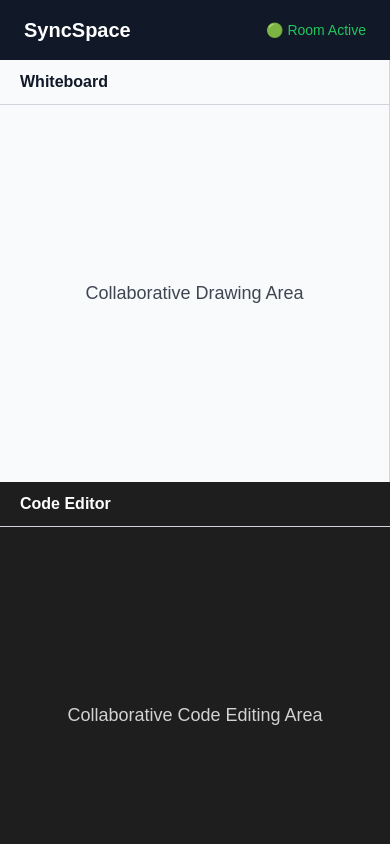
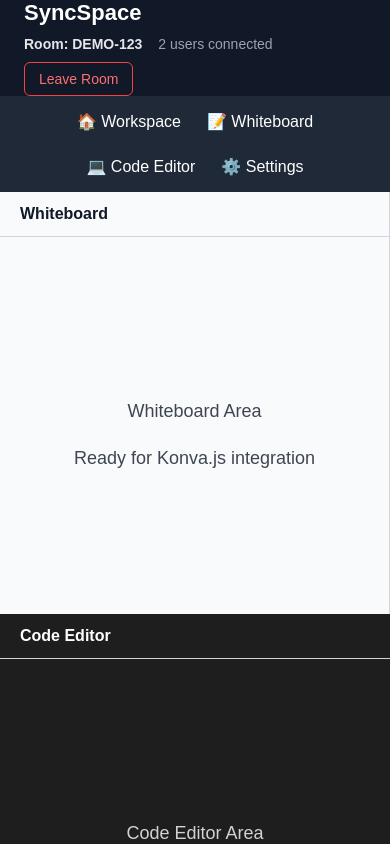
Before and after one commit to Aditya1471/SyncSpace, a React (Vite) app in the folder client/: page / in a window 390 px wide. Shown: the top 844 px of the page. Built offline with nearby package versions, Linux system fonts and the light colour scheme.

Commit message:
Improve SaaS workspace UI with reusable components and responsive layout

```diff
--- a/client/src/App.css
+++ b/client/src/App.css
@@ -1,27 +1,109 @@
+* {
+  box-sizing: border-box;
+}
+
+body {
+  overflow-x: hidden;
+}
+
 .header {
-  height: 60px;
-  background: #111827;
-  color: white;
-
+  min-height: 64px;
   display: flex;
   justify-content: space-between;
   align-items: center;
-
+  gap: 24px;
   padding: 0 24px;
-
-  font-size: 20px;
-  font-weight: bold;
+  background-color: #111827;
+  color: white;
 }
 
-.status {
+.brand h1 {
+  margin: 0;
+  font-size: 22px;
+  font-weight: 700;
+}
+
+.header-info {
+  display: flex;
+  align-items: center;
+  gap: 20px;
+}
+
+.room-details {
+  display: flex;
+  align-items: center;
+  gap: 16px;
   font-size: 14px;
-  font-weight: normal;
-  color: #22c55e;
+}
+
+.room-id {
+  color: #e5e7eb;
+  font-weight: 600;
+}
+
+.users-count {
+  color: #9ca3af;
+}
+
+.room-button {
+  border: 1px solid #ef4444;
+  border-radius: 6px;
+  padding: 8px 14px;
+  background-color: transparent;
+  color: #f87171;
+  font-size: 14px;
+  cursor: pointer;
+}
+
+.room-button:hover {
+  background-color: #ef4444;
+  color: white;
+}
+
+.app {
+  min-height: 100vh;
+  display: flex;
+  flex-direction: column;
+}
+
+
+.workspace {
+  flex: 1;
+  display: flex;
+  height: calc(100vh - 100px);
+}
+
+
+.sidebar {
+  width: 220px;
+  background-color: #1f2937;
+  color: white;
+  padding: 20px;
+}
+
+
+.sidebar ul {
+  list-style: none;
+  padding: 0;
+  margin: 0;
+}
+
+
+.sidebar li {
+  padding: 12px;
+  margin-bottom: 8px;
+  border-radius: 6px;
+  cursor: pointer;
+}
+
+
+.sidebar li:hover {
+  background-color: #374151;
 }
 
 .split-screen {
+  flex: 1;
   display: flex;
-  height: calc(100vh - 60px);
 }
 
 .panel {
@@ -57,10 +139,10 @@
 }
 
 .panel-content {
-
   flex:1;
-
   display:flex;
+  flex-direction: column;
+  gap: 8px;
   justify-content:center;
   align-items:center;
 
@@ -68,13 +150,62 @@
   opacity:0.8;
 }
 
+.footer {
+  min-height: 36px;
+  display: flex;
+  justify-content: space-between;
+  align-items: center;
+  padding: 0 20px;
+  background-color: #111827;
+  color: #9ca3af;
+  font-size: 12px;
+  border-top: 1px solid #374151;
+}
+
 @media(max-width:768px){
-
-  .split-screen{
-    flex-direction:column;
+  .header {
+    flex-direction: column;
+    align-items: flex-start;
+    gap: 10px;
   }
 
-  .panel{
-    min-height:50vh;
+  .header-info {
+    flex-direction: column;
+    align-items: flex-start;
+    gap: 10px;
+  }
+
+  .room-details {
+    flex-direction: row;
+    align-items: center;
+  }
+
+  .workspace {
+    flex-direction: column;
+    height: auto;
+  }
+  .sidebar {
+    width: auto;
+    padding: 8px;
+}
+
+.sidebar ul {
+  display: flex;
+  flex-wrap: wrap;
+  justify-content: center;
+  gap: 10px;
+}
+
+.sidebar li {
+  margin: 0;
+  padding: 8px;
+}
+  .split-screen{
+    width: 100%;
+    flex-direction: column;
+  }
+
+  .panel {
+    min-height: 50vh;
   }
 }
--- a/client/src/App.jsx
+++ b/client/src/App.jsx
@@ -1,13 +1,23 @@
 import Header from './components/Header'
+import Sidebar from './components/Sidebar'
 import SplitScreen from './components/SplitScreen'
+import Footer from './components/Footer'
 import './App.css'
 
 function App() {
   return (
-    <>
+    <div className="app">
+
       <Header />
-      <SplitScreen />
-    </>
+
+      <div className="workspace">
+        <Sidebar />
+        <SplitScreen />
+      </div>
+
+      <Footer />
+
+    </div>
   )
 }
 
--- /dev/null
+++ b/client/src/components/CodeEditorPanel.jsx
@@ -0,0 +1,18 @@
+function CodeEditorPanel() {
+  return (
+    <section className="panel editor-panel">
+      <div className="panel-header">
+        Code Editor
+      </div>
+
+      <div className="panel-content">
+        <p>Code Editor Area</p>
+        <span>
+          Ready for Monaco Editor integration
+        </span>
+      </div>
+    </section>
+  )
+}
+
+export default CodeEditorPanel
--- /dev/null
+++ b/client/src/components/Footer.jsx
@@ -0,0 +1,10 @@
+function Footer() {
+  return (
+    <footer className="footer">
+      <span>SyncSpace Collaborative Workspace</span>
+      <span>Ready for real-time collaboration</span>
+    </footer>
+  )
+}
+
+export default Footer
--- a/client/src/components/Header.jsx
+++ b/client/src/components/Header.jsx
@@ -1,12 +1,24 @@
 function Header() {
   return (
     <header className="header">
-      <div className="logo">
-        SyncSpace
+      <div className="brand">
+        <h1>SyncSpace</h1>
       </div>
 
-      <div className="status">
-        🟢 Room Active
+      <div className="header-info">
+        <div className="room-details">
+          <span className="room-id">
+            Room: DEMO-123
+          </span>
+
+          <span className="users-count">
+            2 users connected
+          </span>
+        </div>
+
+        <button className="room-button" type="button">
+          Leave Room
+        </button>
       </div>
     </header>
   )
--- /dev/null
+++ b/client/src/components/Sidebar.jsx
@@ -0,0 +1,16 @@
+function Sidebar() {
+  return (
+    <aside className="sidebar">
+      <nav>
+        <ul>
+          <li>🏠 Workspace</li>
+          <li>📝 Whiteboard</li>
+          <li>💻 Code Editor</li>
+          <li>⚙️ Settings</li>
+        </ul>
+      </nav>
+    </aside>
+  )
+}
+
+export default Sidebar
--- a/client/src/components/SplitScreen.jsx
+++ b/client/src/components/SplitScreen.jsx
@@ -1,26 +1,12 @@
+import WhiteboardPanel from './WhiteboardPanel'
+import CodeEditorPanel from './CodeEditorPanel'
+
 function SplitScreen() {
   return (
-    <div className="split-screen">
-      <section className="panel whiteboard-panel">
-        <div className="panel-header">
-          Whiteboard
-        </div>
-
-        <div className="panel-content">
-          Collaborative Drawing Area
-        </div>
-      </section>
-
-      <section className="panel editor-panel">
-        <div className="panel-header">
-          Code Editor
-        </div>
-
-        <div className="panel-content">
-          Collaborative Code Editing Area
-        </div>
-      </section>
-    </div>
+    <main className="split-screen">
+      <WhiteboardPanel />
+      <CodeEditorPanel />
+    </main>
   )
 }
 
--- /dev/null
+++ b/client/src/components/WhiteboardPanel.jsx
@@ -0,0 +1,18 @@
+function WhiteboardPanel() {
+  return (
+    <section className="panel whiteboard-panel">
+      <div className="panel-header">
+        Whiteboard
+      </div>
+
+      <div className="panel-content">
+        <p>Whiteboard Area</p>
+        <span>
+          Ready for Konva.js integration
+        </span>
+      </div>
+    </section>
+  )
+}
+
+export default WhiteboardPanel
```
